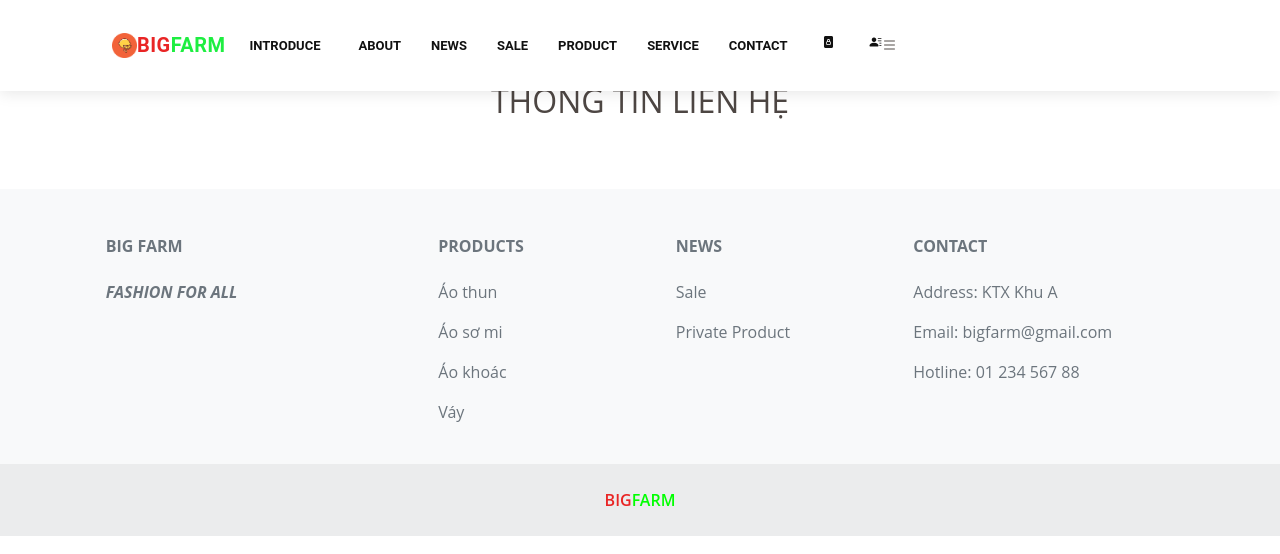
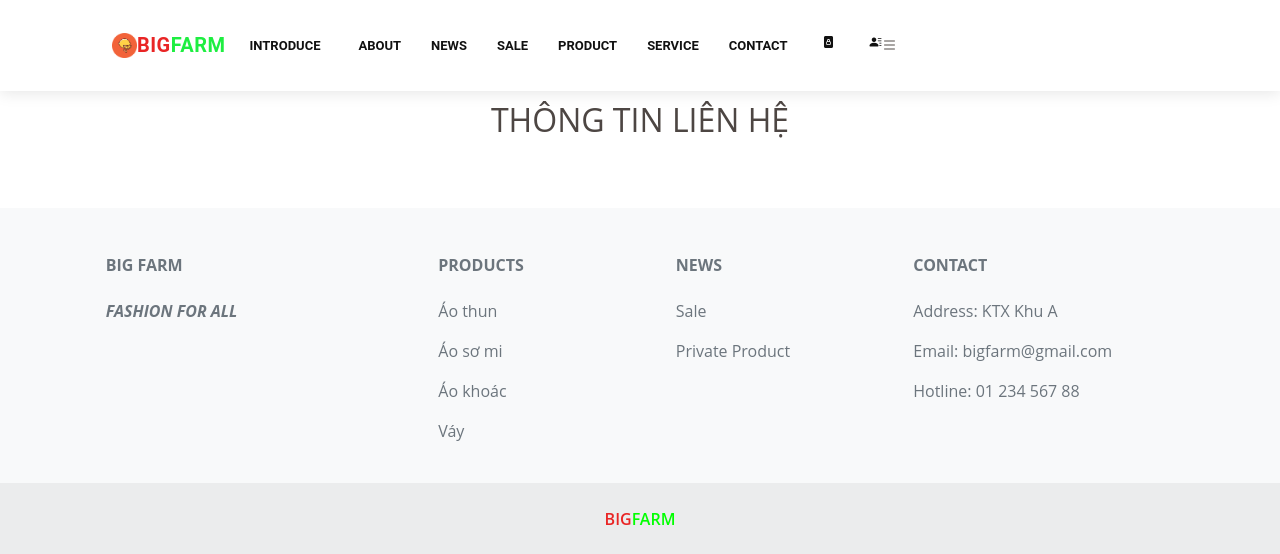
Before and after one commit to MauDucKG/BigFarm, a PHP site: template views/main/contact/index.php in a window 1280 px wide. Shown: the top 554 px of the page. Run offline with PHP 8.4, Linux system fonts and the light colour scheme; the template is opened without the code that fills it, so the values that code supplies are empty.

Commit message:
add stylesheet file for service page

```diff
--- /dev/null
+++ b/assets/stylesheets/main/services.css
@@ -0,0 +1,5 @@
+
+.justify-content {
+    text-align: justify;
+    text-justify: inter-word;
+}
--- a/views/main/contact/index.php
+++ b/views/main/contact/index.php
@@ -4,7 +4,7 @@ include_once('views/main/navbar.php');
 ?>
 
 <body>
-    <div class="container" style="margin-top: 6%;">
+    <div class="container" style="margin-top: 7.5%;">
         <p class="fs-2 text-center">THÔNG TIN LIÊN HỆ</p>
     </div>
     <!-- ======= Contact Section ======= -->
```
